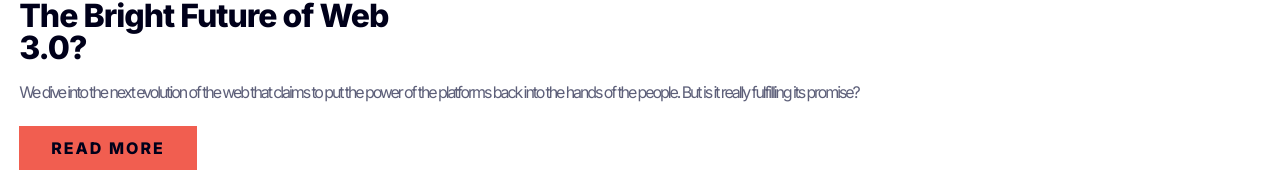
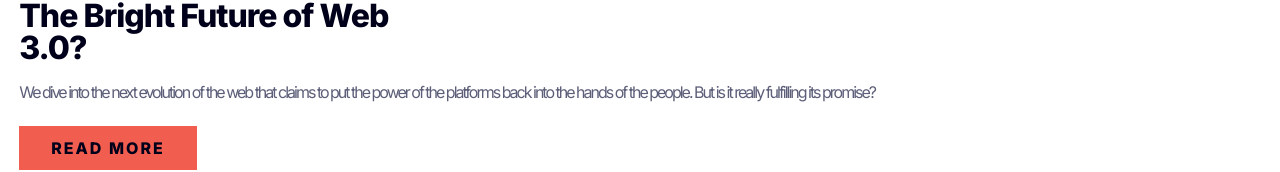
Before and after one commit to DcTomkid/web, a plain HTML site: page index.html in a window 1280 px wide. Shown: the part 730-902 px from the top of the page. Drawn offline with Linux system fonts and the light colour scheme.

Commit message:
correction of letter spacing in a P tag element

```diff
--- a/style.css
+++ b/style.css
@@ -48,7 +48,7 @@ img {
   p{
     margin-top: 1em;
     color: hsl(236, 13%, 42%);
-    letter-spacing: -2.1px;
+    letter-spacing: -2px;
     margin-bottom: 2em;
   }
 
```
